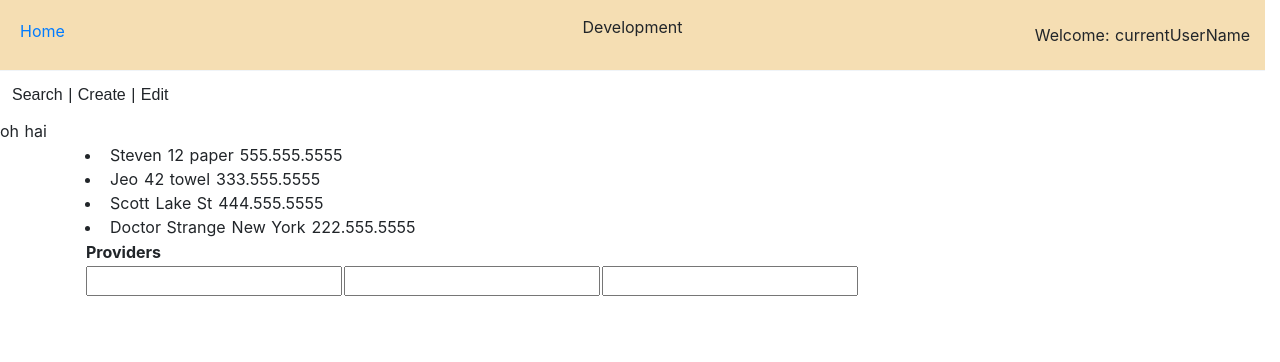
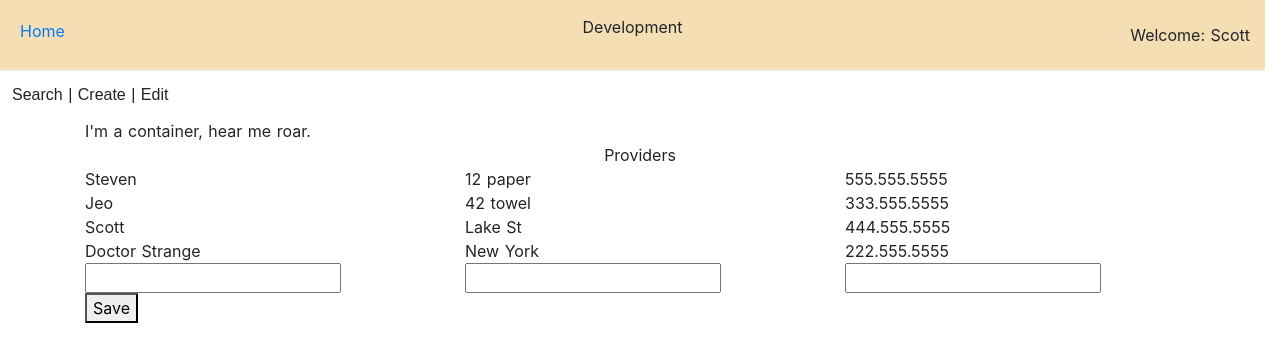
Before and after one commit to ssteinhorst/onlyvue, a Vue app: page / in a window 1280 px wide. Shown: the top 362 px of the page. Built offline with nearby package versions, Linux system fonts and the light colour scheme.

Commit message:
add a addProvider function, dynamic username

```diff
--- a/src/components/header.vue
+++ b/src/components/header.vue
@@ -10,7 +10,7 @@
         </div>
       </div>
       <div class="col text-right mr-0 pr-0">
-        <p id="userName" class="m-0 mt-2" >Welcome: currentUserName</p>
+        <p id="userName" class="m-0 mt-2" >Welcome: {{user}}</p>
       </div>
     </div>
     <div class="navBar row m-1">
--- a/src/components/provider.vue
+++ b/src/components/provider.vue
@@ -1,24 +1,21 @@
 <template>
     <div class="container">
-        <li v-for="provider in providers" :key="provider.name">
-            <span>{{ provider.name }}</span>
-            <span>{{ provider.address }}</span>
-            <span>{{ provider.phone }}</span>
-        </li>
-      <table>
-        <thead>
-          <tr>
-            <th colspan="3">Providers</th>
-          </tr>
-        </thead>
-        <tbody>
-          <tr>
-            <td><input type="text" id="pname"></td>
-            <td><input type="text" id="paddress"></td>
-            <td><input type="text" id="pphone"></td>
-          </tr>
-        </tbody>
-      </table>
+        <div class="row">
+            <div class="col-sm" align="center">
+                Providers
+            </div>
+        </div>
+        <div class="row" v-for="provider in providers" :key="provider.name">
+            <div class="col-sm">{{ provider.name }}</div>
+            <div class="col-sm">{{ provider.address }}</div>
+            <div class="col-sm">{{ provider.phone }}</div>
+        </div>
+      <div class="row">
+            <div class="col-sm"><input type="text" id="pname" ref="pname"></div>
+            <div class="col-sm"><input type="text" id="paddress" ref="paddress"></div>
+            <div class="col-sm"><input type="text" id="pphone" ref="pphone"></div>
+      </div>
+      <button v-on:click="addProvider">Save</button>
     </div>
 </template>
 
@@ -54,6 +51,15 @@
                 },
             ]
         };
+    },
+    methods: {
+        addProvider: function() {
+            this.providers.push({
+                name: this.$refs.pname.value,
+                address: this.$refs.paddress.value,
+                phone: this.$refs.pphone.value
+            })
+        }
     }
    }
 
--- a/src/components/search.vue
+++ b/src/components/search.vue
@@ -1,5 +1,7 @@
 <template>
-    <div class="container-fluid m-0 p-0">oh hai</div>
+  <div class="container">
+    I'm a container, hear me roar.
+  </div>
 </template>
 
 <script>
```
